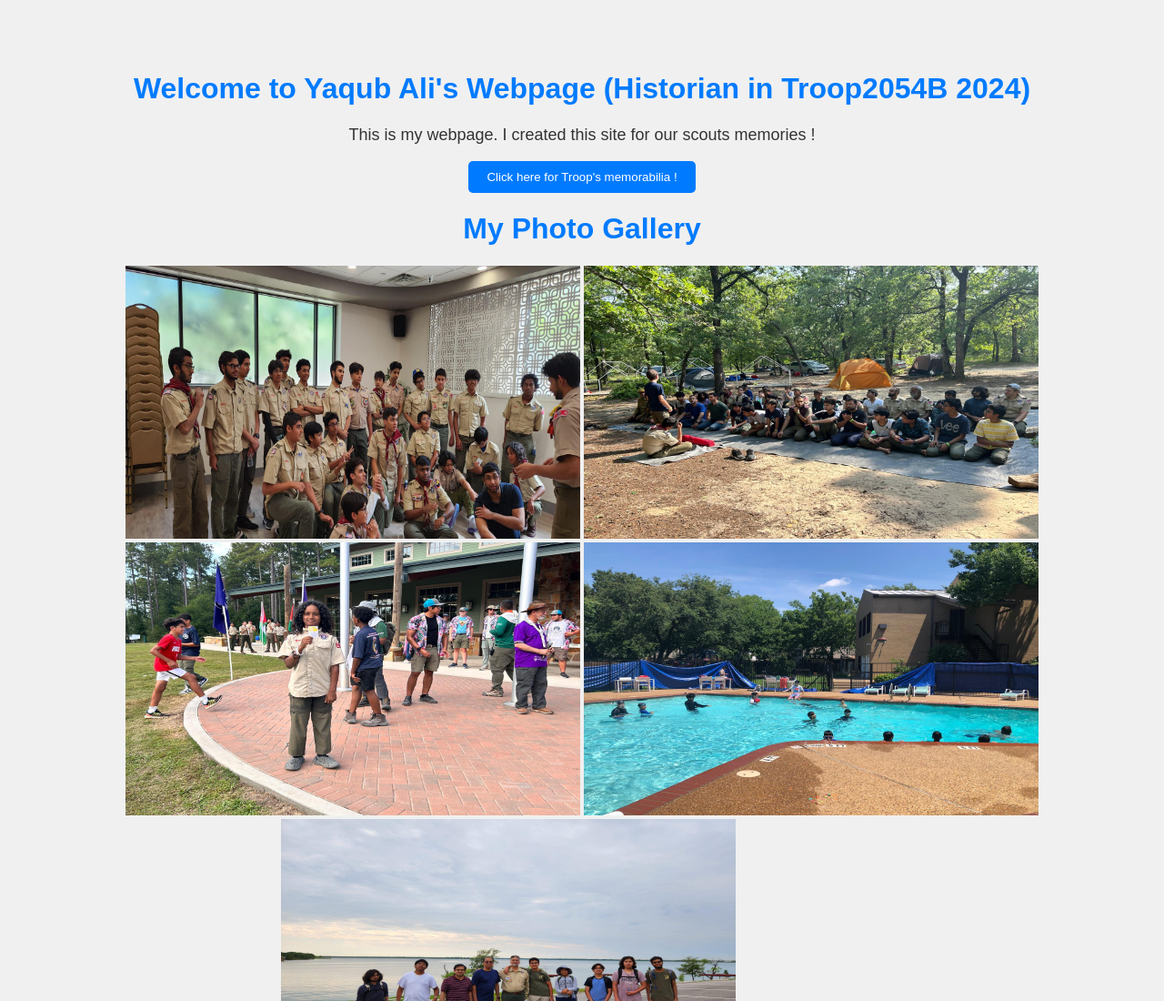
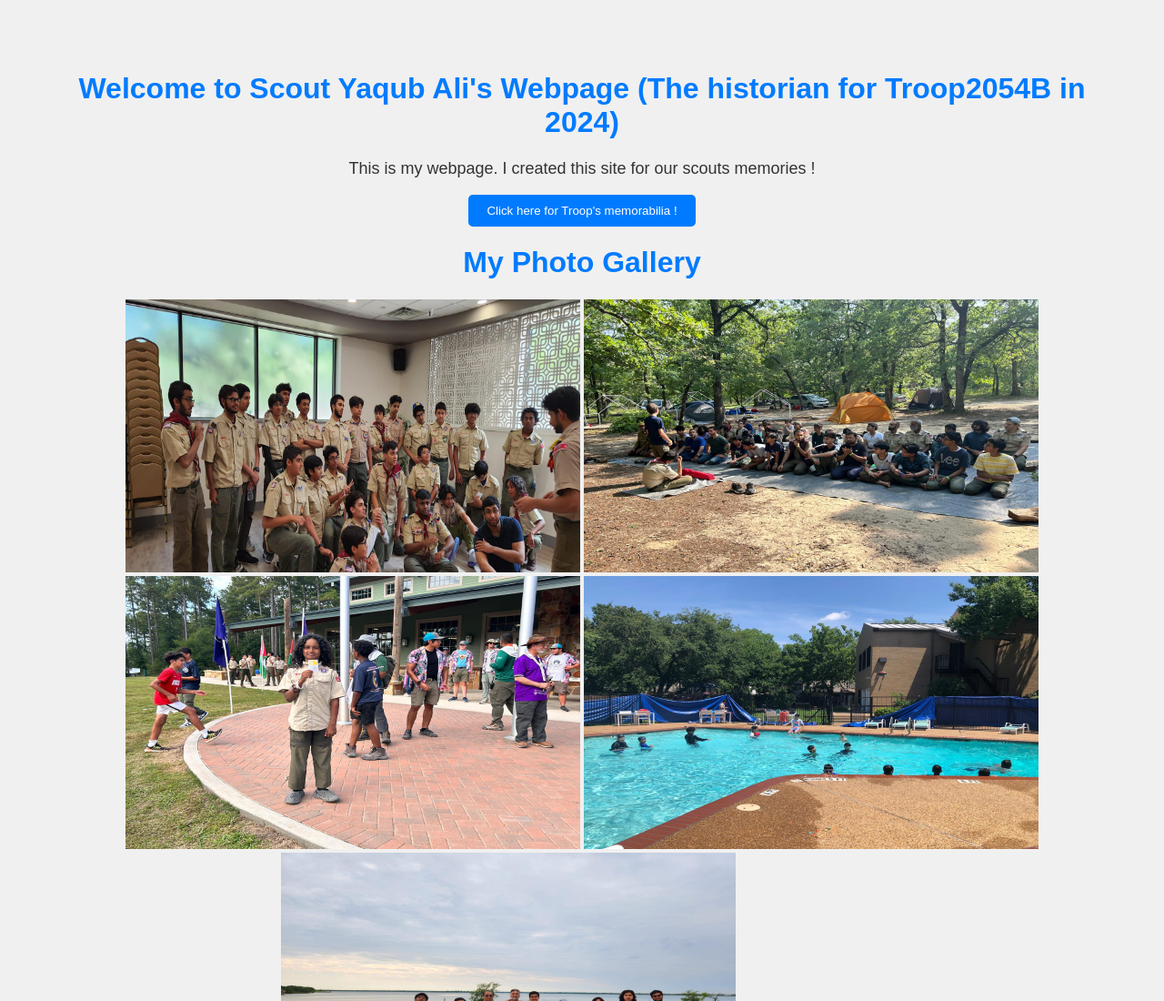
Before and after one commit to shawkatit/Yaqub-Ali, a plain HTML site: page index.html in a window 1280 px wide. Shown: the top 1100 px of the page at 91% size. Drawn offline with Linux system fonts and the light colour scheme; files whose address does not match are found by name.

Commit message:
Update index.html

```diff
--- a/index.html
+++ b/index.html
@@ -7,7 +7,7 @@
     <link rel="stylesheet" href="styles.css">
 </head>
 <body>
-    <h1>Welcome to Yaqub Ali's Webpage (Historian in Troop2054B 2024) </h1>
+    <h1>Welcome to Scout Yaqub Ali's Webpage (The historian for Troop2054B in 2024) </h1>
     <p>This is my webpage. I created this site for our scouts memories !</p>
     <button onclick="alert('As Salaamualykum , Troop 2054B!')">Click here for Troop's memorabilia
  !</button>
```
